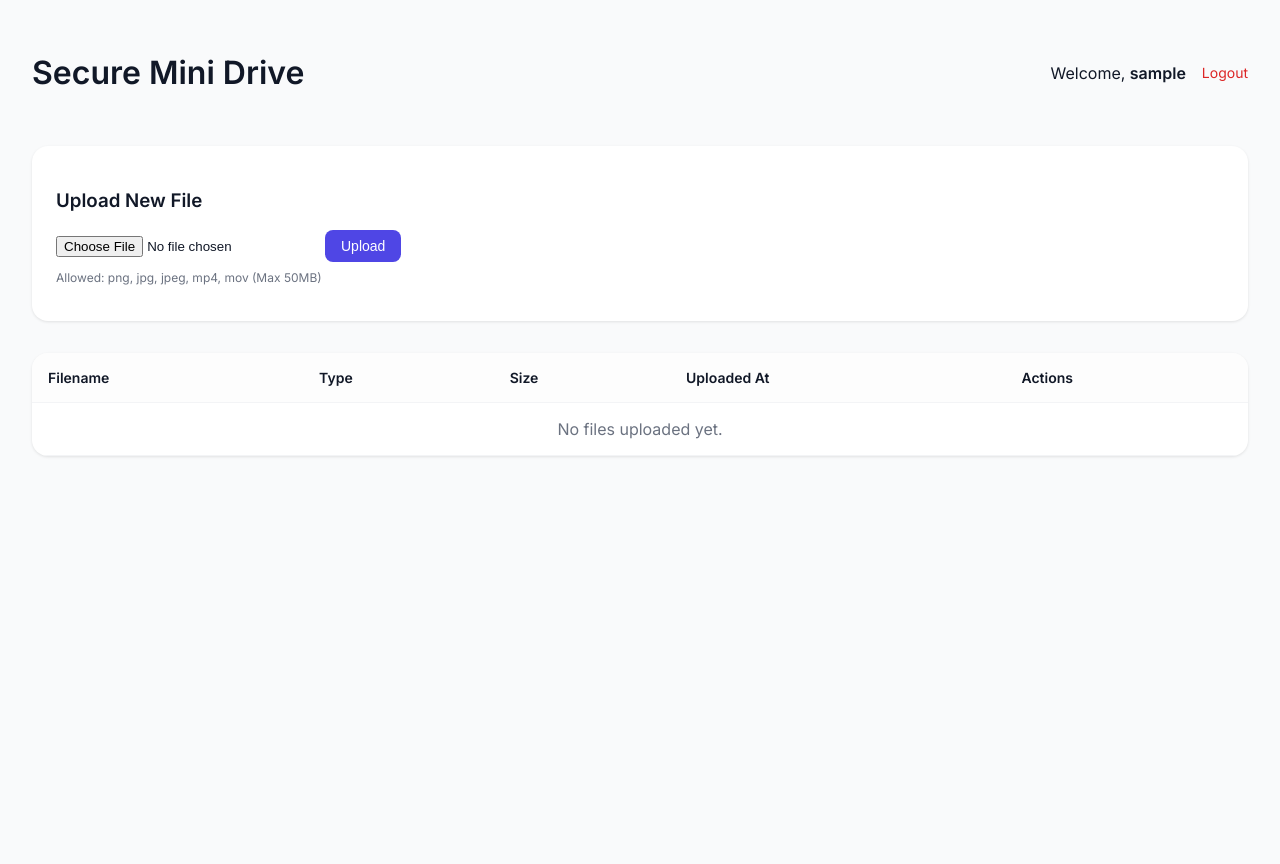
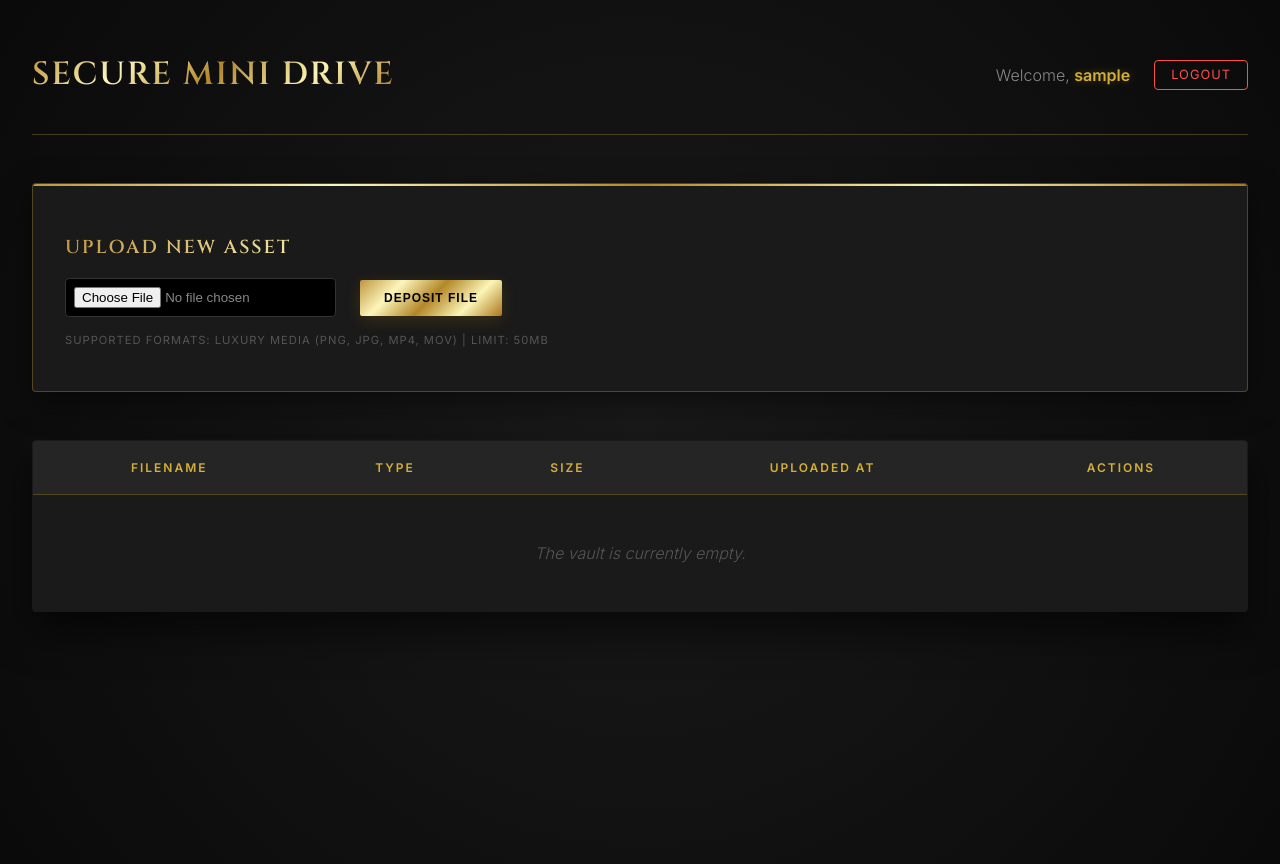
Before and after one commit to kheng72/five-base, a Flask app: page /dashboard in a window 1280 px wide. Before the commit the page ends 457 px from the top, so only its background shows below. Run offline with Flask 3, Linux system fonts and the light colour scheme; the visitor is signed in with stand-in values (Sample User, id 1); data that the repository does not hold is empty; some libraries are stand-ins or nearby versions.

Commit message:
Update dashboard.html

```diff
--- a/app/templates/dashboard.html
+++ b/app/templates/dashboard.html
@@ -5,112 +5,214 @@
     <meta charset="UTF-8">
     <meta name="viewport" content="width=device-width, initial-scale=1.0">
     <title>Dashboard - Secure Mini Drive</title>
-    <link href="https://fonts.googleapis.com/css2?family=Inter:wght@400;600&display=swap" rel="stylesheet">
+    <link href="https://fonts.googleapis.com/css2?family=Cinzel:wght@600&family=Inter:wght@300;400;600&display=swap" rel="stylesheet">
     <style>
         :root {
-            --primary: #4f46e5;
-            --danger: #dc2626;
-            --bg: #f9fafb;
-            --text: #111827;
+            /* Luxury Color Palette */
+            --gold-gradient: linear-gradient(135deg, #bf953f, #fcf6ba, #b38728, #fbf5b7, #aa771c);
+            --gold-solid: #d4af37;
+            --dark-bg: #0a0a0a;
+            --card-bg: #1a1a1a;
+            --text-light: #e0e0e0;
+            --border-gold: rgba(212, 175, 55, 0.3);
         }
 
         body {
             font-family: 'Inter', sans-serif;
-            background-color: var(--bg);
-            color: var(--text);
+            background-color: var(--dark-bg);
+            background-image: radial-gradient(circle at center, #1a1a1a 0%, #0a0a0a 100%);
+            color: var(--text-light);
             margin: 0;
             padding: 2rem;
+            min-height: 100vh;
+        }
+
+        /* Luxury Typography */
+        h1, h3 {
+            font-family: 'Cinzel', serif;
+            background: var(--gold-gradient);
+            -webkit-background-clip: text;
+            -webkit-text-fill-color: transparent;
+            letter-spacing: 2px;
+            text-transform: uppercase;
         }
 
         .header {
             display: flex;
             justify-content: space-between;
             align-items: center;
-            margin-bottom: 2rem;
+            margin-bottom: 3rem;
+            border-bottom: 1px solid var(--border-gold);
+            padding-bottom: 1rem;
         }
 
         .user-info {
             display: flex;
             align-items: center;
-            gap: 1rem;
+            gap: 1.5rem;
+        }
+
+        .user-info span {
+            font-weight: 300;
+            color: #888;
+        }
+
+        .user-info strong {
+            color: var(--gold-solid);
+            text-shadow: 0 0 10px rgba(212, 175, 55, 0.3);
         }
 
         .logout-btn {
-            color: var(--danger);
+            color: #ff4d4d;
             text-decoration: none;
-            font-size: 0.875rem;
+            font-size: 0.8rem;
+            text-transform: uppercase;
+            letter-spacing: 1px;
+            border: 1px solid #ff4d4d;
+            padding: 0.4rem 1rem;
+            border-radius: 4px;
+            transition: 0.3s;
         }
 
+        .logout-btn:hover {
+            background: #ff4d4d;
+            color: white;
+            box-shadow: 0 0 15px rgba(255, 77, 77, 0.4);
+        }
+
+        /* Sections */
         .upload-section {
-            background: white;
-            padding: 1.5rem;
-            border-radius: 1rem;
-            margin-bottom: 2rem;
-            box-shadow: 0 1px 3px rgba(0, 0, 0, 0.1);
+            background: var(--card-bg);
+            padding: 2rem;
+            border-radius: 4px; /* Sharp corners feel more premium */
+            margin-bottom: 3rem;
+            border: 1px solid var(--border-gold);
+            box-shadow: 0 10px 30px rgba(0, 0, 0, 0.5);
+            position: relative;
+            overflow: hidden;
+        }
+
+        /* Subtle gold line on top */
+        .upload-section::before {
+            content: '';
+            position: absolute;
+            top: 0; left: 0; right: 0;
+            height: 2px;
+            background: var(--gold-gradient);
         }
 
         .upload-form {
             display: flex;
-            gap: 1rem;
+            gap: 1.5rem;
             align-items: center;
         }
 
+        /* Input Customization */
+        input[type="file"] {
+            color: #888;
+            background: #000;
+            padding: 0.5rem;
+            border: 1px solid #333;
+            border-radius: 4px;
+        }
+
+        /* Table Styling */
         table {
             width: 100%;
-            background: white;
-            border-radius: 1rem;
+            background: var(--card-bg);
+            border-radius: 4px;
             overflow: hidden;
             border-collapse: collapse;
-            box-shadow: 0 1px 3px rgba(0, 0, 0, 0.1);
-        }
-
-        th,
-        td {
-            padding: 1rem;
-            text-align: left;
-            border-bottom: 1px solid #f3f4f6;
+            box-shadow: 0 20px 40px rgba(0,0,0,0.6);
+            border: 1px solid var(--border-gold);
         }
 
         th {
-            background: #fdfdfd;
-            font-weight: 600;
-            font-size: 0.875rem;
+            background: #252525;
+            color: var(--gold-solid);
+            text-transform: uppercase;
+            font-size: 0.75rem;
+            letter-spacing: 2px;
+            padding: 1.2rem 1rem;
+            border-bottom: 1px solid var(--border-gold);
         }
 
+        td {
+            padding: 1.2rem 1rem;
+            border-bottom: 1px solid #2a2a2a;
+            font-weight: 300;
+        }
+
+        tr:hover {
+            background: rgba(212, 175, 55, 0.03);
+        }
+
+        /* Button Styling */
         .btn {
-            padding: 0.5rem 1rem;
-            border-radius: 0.5rem;
+            padding: 0.7rem 1.5rem;
+            border-radius: 2px;
             text-decoration: none;
-            font-size: 0.875rem;
-            font-weight: 500;
+            font-size: 0.75rem;
+            font-weight: 600;
             cursor: pointer;
+            text-transform: uppercase;
+            letter-spacing: 1px;
+            transition: all 0.4s ease;
             border: none;
         }
 
         .btn-primary {
-            background: var(--primary);
-            color: white;
+            background: var(--gold-gradient);
+            color: #000;
+            box-shadow: 0 4px 15px rgba(184, 134, 11, 0.2);
+        }
+
+        .btn-primary:hover {
+            transform: translateY(-2px);
+            box-shadow: 0 6px 20px rgba(184, 134, 11, 0.4);
+            filter: brightness(1.1);
         }
 
         .btn-danger {
-            background: #fee2e2;
-            color: var(--danger);
+            background: transparent;
+            color: #888;
+            border: 1px solid #444;
         }
 
+        .btn-danger:hover {
+            background: #dc2626;
+            color: white;
+            border-color: #dc2626;
+        }
+
+        /* Flash Messages */
         .flash {
             padding: 1rem;
-            border-radius: 0.5rem;
-            margin-bottom: 1rem;
+            border-radius: 4px;
+            margin-bottom: 1.5rem;
+            text-align: center;
+            font-size: 0.9rem;
+            border-left: 4px solid;
         }
 
         .flash.success {
-            background: #dcfce7;
-            color: #166534;
+            background: rgba(22, 101, 52, 0.2);
+            color: #4ade80;
+            border-color: #4ade80;
         }
 
         .flash.error {
-            background: #fee2e2;
-            color: #991b1b;
+            background: rgba(153, 27, 27, 0.2);
+            color: #f87171;
+            border-color: #f87171;
+        }
+
+        /* Empty state */
+        .no-data {
+            text-align: center;
+            color: #555 !important;
+            padding: 3rem !important;
+            font-style: italic;
         }
     </style>
 </head>
@@ -127,20 +229,21 @@
     {% with messages = get_flashed_messages() %}
     {% if messages %}
     {% for message in messages %}
-    <div
-        class="flash {% if 'success' in message|lower or 'successful' in message|lower %}success{% else %}error{% endif %}">
-        {{ message }}</div>
+    <div class="flash {% if 'success' in message|lower or 'successful' in message|lower %}success{% else %}error{% endif %}">
+        {{ message }}
+    </div>
     {% endfor %}
     {% endif %}
     {% endwith %}
 
     <div class="upload-section">
-        <h3>Upload New File</h3>
+        <h3>Upload New Asset</h3>
         <form action="{{ url_for('upload_file') }}" method="POST" enctype="multipart/form-data" class="upload-form">
             <input type="file" name="file" required>
-            <button type="submit" class="btn btn-primary">Upload</button>
+            <button type="submit" class="btn btn-primary">Deposit File</button>
         </form>
-        <p style="font-size: 0.75rem; color: #6b7280; margin-top: 0.5rem;">Allowed: png, jpg, jpeg, mp4, mov (Max 50MB)
+        <p style="font-size: 0.7rem; color: #555; margin-top: 1rem; text-transform: uppercase; letter-spacing: 1px;">
+            Supported formats: Luxury Media (PNG, JPG, MP4, MOV) | Limit: 50MB
         </p>
     </div>
 
@@ -157,21 +260,23 @@
         <tbody>
             {% for file in files %}
             <tr>
-                <td>{{ file['filename'].split('_', 1)[1] if '_' in file['filename'] else file['filename'] }}</td>
-                <td>{{ file['filetype'].upper() }}</td>
+                <td style="color: var(--gold-solid); font-weight: 500;">
+                    {{ file['filename'].split('_', 1)[1] if '_' in file['filename'] else file['filename'] }}
+                </td>
+                <td><span style="background: #333; padding: 2px 8px; border-radius: 3px; font-size: 0.7rem;">{{ file['filetype'].upper() }}</span></td>
                 <td>{{ (file['filesize'] / 1024 / 1024) | round(2) }} MB</td>
                 <td>{{ file['uploaded_at'].strftime('%Y-%m-%d %H:%M') }}</td>
                 <td style="display: flex; gap: 0.5rem;">
-                    <a href="{{ url_for('download_file', file_id=file['id']) }}" class="btn btn-primary">Download</a>
+                    <a href="{{ url_for('download_file', file_id=file['id']) }}" class="btn btn-primary" style="padding: 0.4rem 0.8rem; font-size: 0.65rem;">Download</a>
                     <form action="{{ url_for('delete_file', file_id=file['id']) }}" method="POST" style="margin: 0;"
-                        onsubmit="return confirm('Are you sure?')">
-                        <button type="submit" class="btn btn-danger">Delete</button>
+                        onsubmit="return confirm('Confirm deletion of this secure asset?')">
+                        <button type="submit" class="btn btn-danger" style="padding: 0.4rem 0.8rem; font-size: 0.65rem;">Delete</button>
                     </form>
                 </td>
             </tr>
             {% else %}
             <tr>
-                <td colspan="5" style="text-align: center; color: #6b7280;">No files uploaded yet.</td>
+                <td colspan="5" class="no-data">The vault is currently empty.</td>
             </tr>
             {% endfor %}
         </tbody>
```
